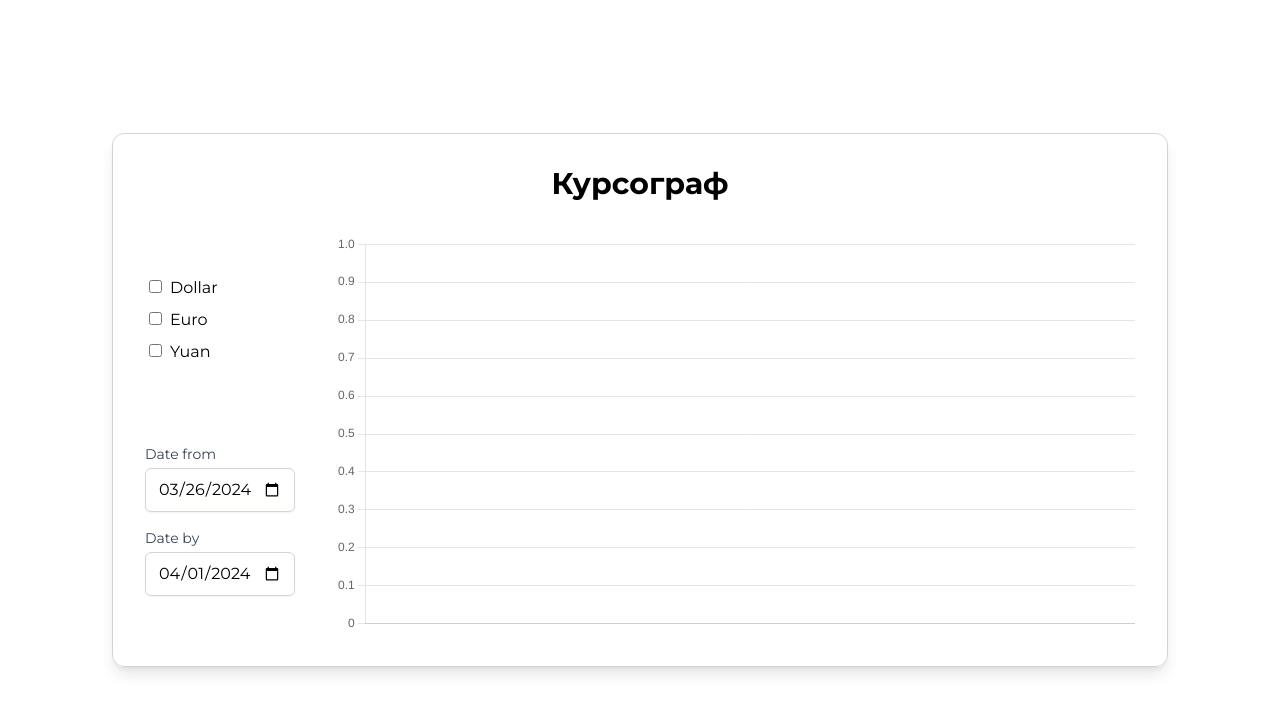
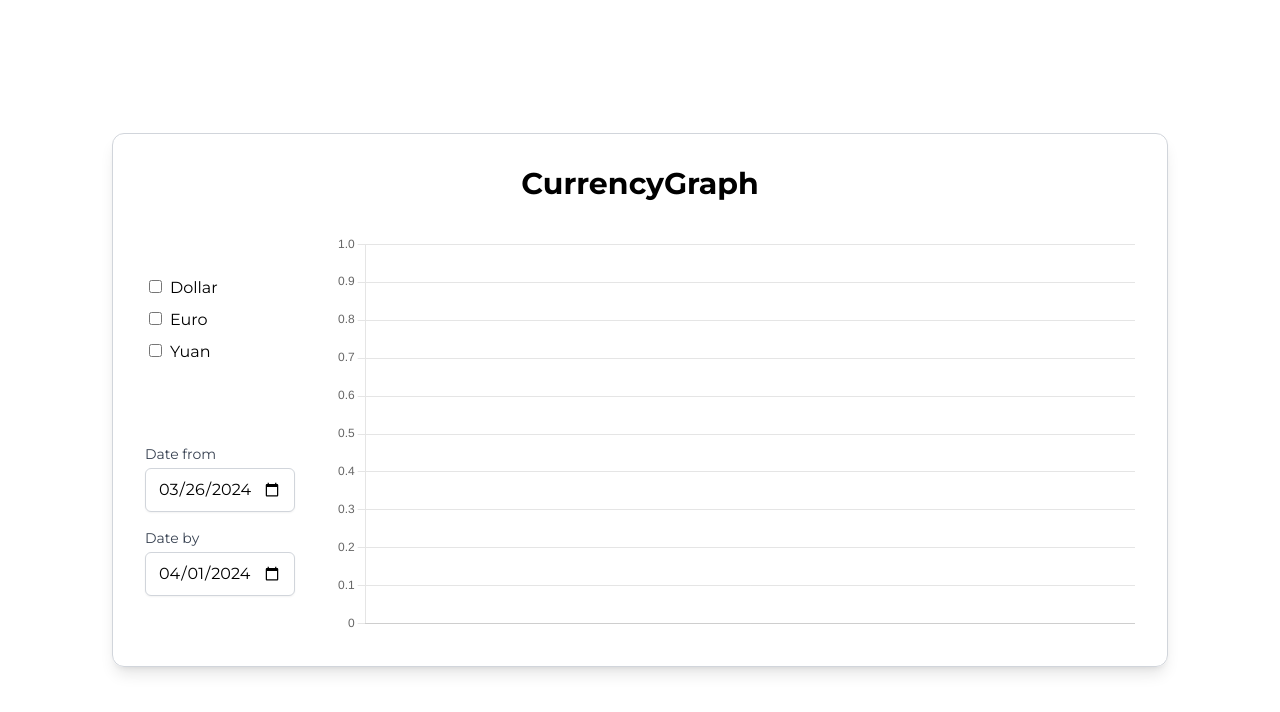
Before and after one commit to AlexGusarov/currency-graph, a React app: page / in a window 1280 px wide. Shown: the top 712 px of the page. Built offline with nearby package versions, Linux system fonts and the light colour scheme.

Commit message:
Translate App.tsx

```diff
--- a/src/components/App.tsx
+++ b/src/components/App.tsx
@@ -109,7 +109,7 @@
     <div className="w-full h-screen bg-white m-0 p-0 flex flex-col">
       <main className="flex-1 max-w-[1280px] mx-auto flex flex-col justify-center items-center font-sans py-[50px] px-[40px] box-border">
         <div className="w-auto h-auto border border-gray-300 rounded-xl p-8 shadow-lg">
-          <h1 className="text-3xl font-bold mb-8 text-center">Курсограф</h1>
+          <h1 className="text-3xl font-bold mb-8 text-center">CurrencyGraph</h1>
           <div className="flex flex-col md:flex-row gap-[40px]">
             <div className="flex md:flex-col justify-around">
               <CurrencySelector
```
